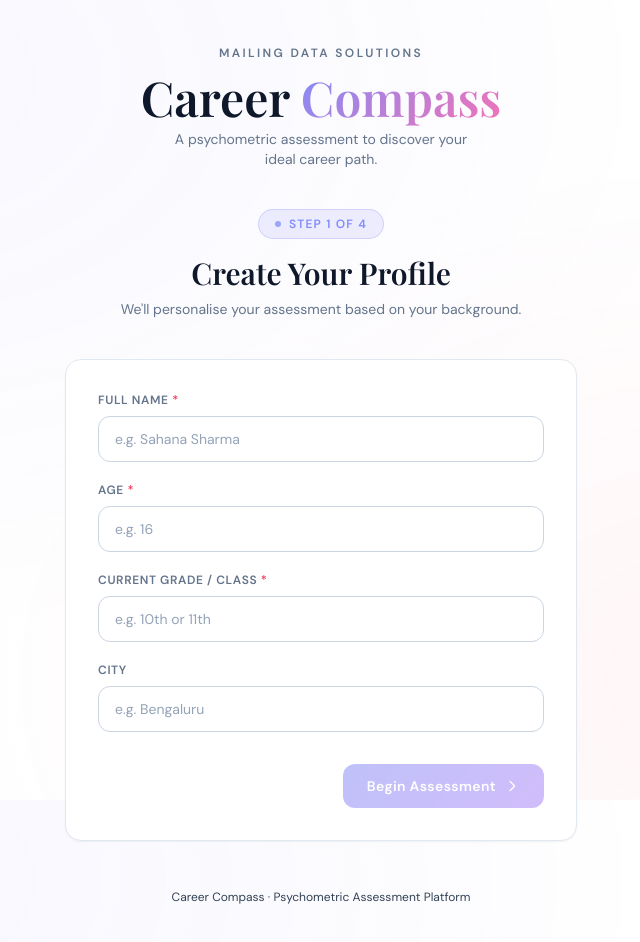
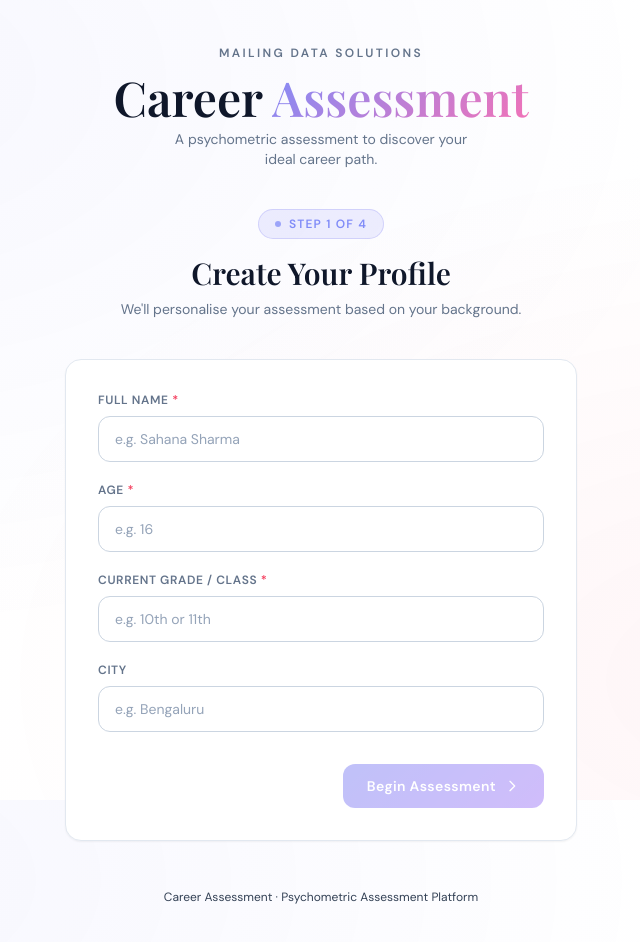
Before and after one commit to sahana196/Career-Assessment, a React (Vite) app: page / in a window 1280 px wide. Shown: the top 942 px of the page, without its empty margins (319-959 px from the left). Built offline with nearby package versions, Linux system fonts and the light colour scheme.

Commit message:
Updated project files

```diff
--- a/index.html
+++ b/index.html
@@ -3,7 +3,7 @@
   <head>
     <meta charset="UTF-8" />
     <meta name="viewport" content="width=device-width, initial-scale=1.0" />
-    <title>Career Compass — Psychometric Assessment</title>
+    <title>Career Assessment — Psychometric Assessment</title>
     <link rel="preconnect" href="https://fonts.googleapis.com" />
     <link rel="preconnect" href="https://fonts.gstatic.com" crossorigin />
     <link href="https://fonts.googleapis.com/css2?family=Playfair+Display:wght@600;700;800&family=DM+Sans:wght@300;400;500;600&display=swap" rel="stylesheet" />
--- a/src/App.jsx
+++ b/src/App.jsx
@@ -50,7 +50,7 @@ export default function App() {
             </span>
           </div>
           <h1 className="font-display text-4xl md:text-5xl text-slate-900 mb-2 leading-tight">
-            Career <span className="text-gradient">Compass</span>
+            Career <span className="text-gradient">Assessment</span>
           </h1>
           <p className="text-slate-500 text-sm max-w-xs mx-auto">
             A psychometric assessment to discover your ideal career path.
@@ -111,7 +111,7 @@ export default function App() {
 
         {/* Footer */}
         <footer className="mt-12 text-center text-slate-700 text-xs">
-          Career Compass · Psychometric Assessment Platform
+          Career Assessment · Psychometric Assessment Platform
         </footer>
       </div>
     </div>
```
Also changed, not shown: 2 other files (tests, documents, lock files or other folders).
